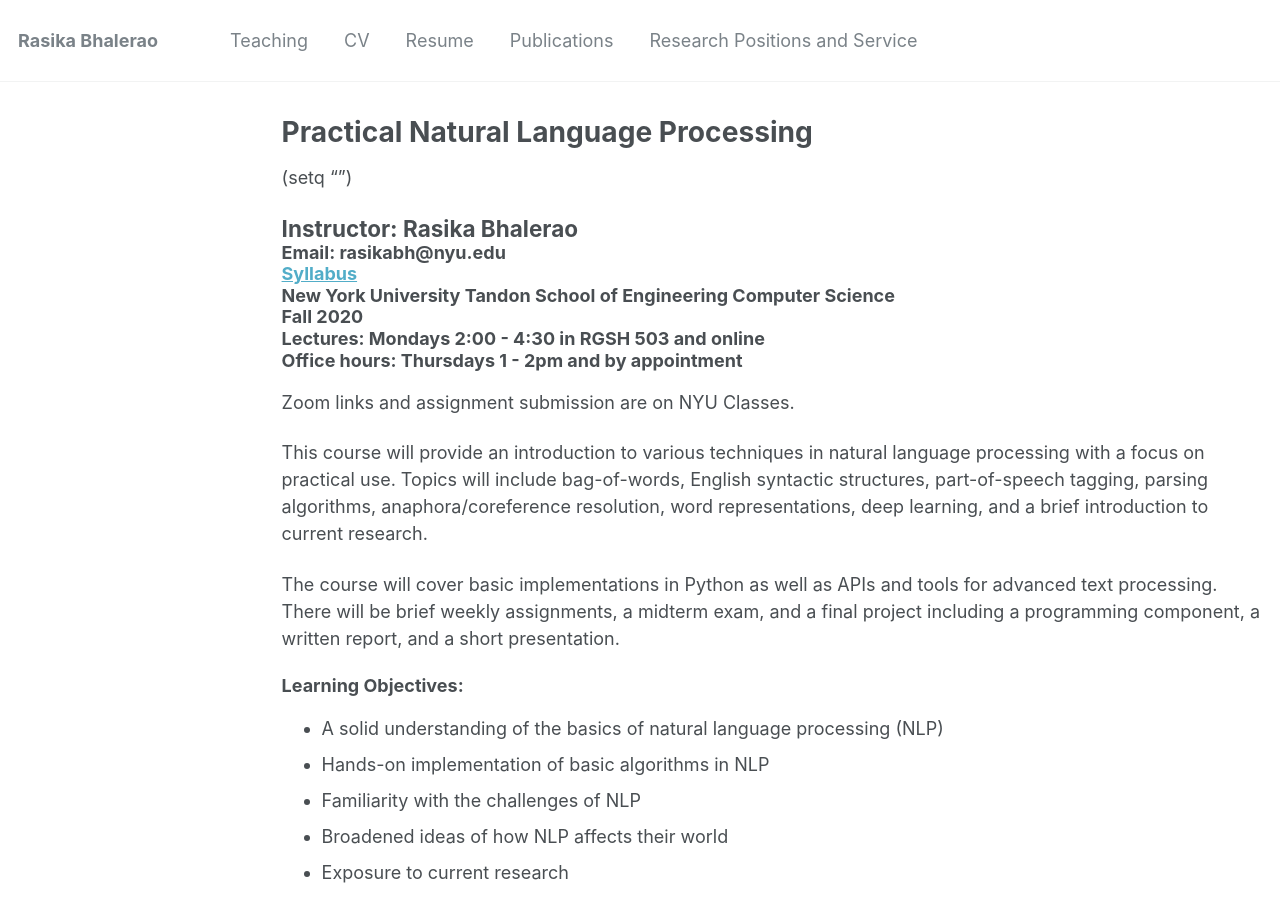
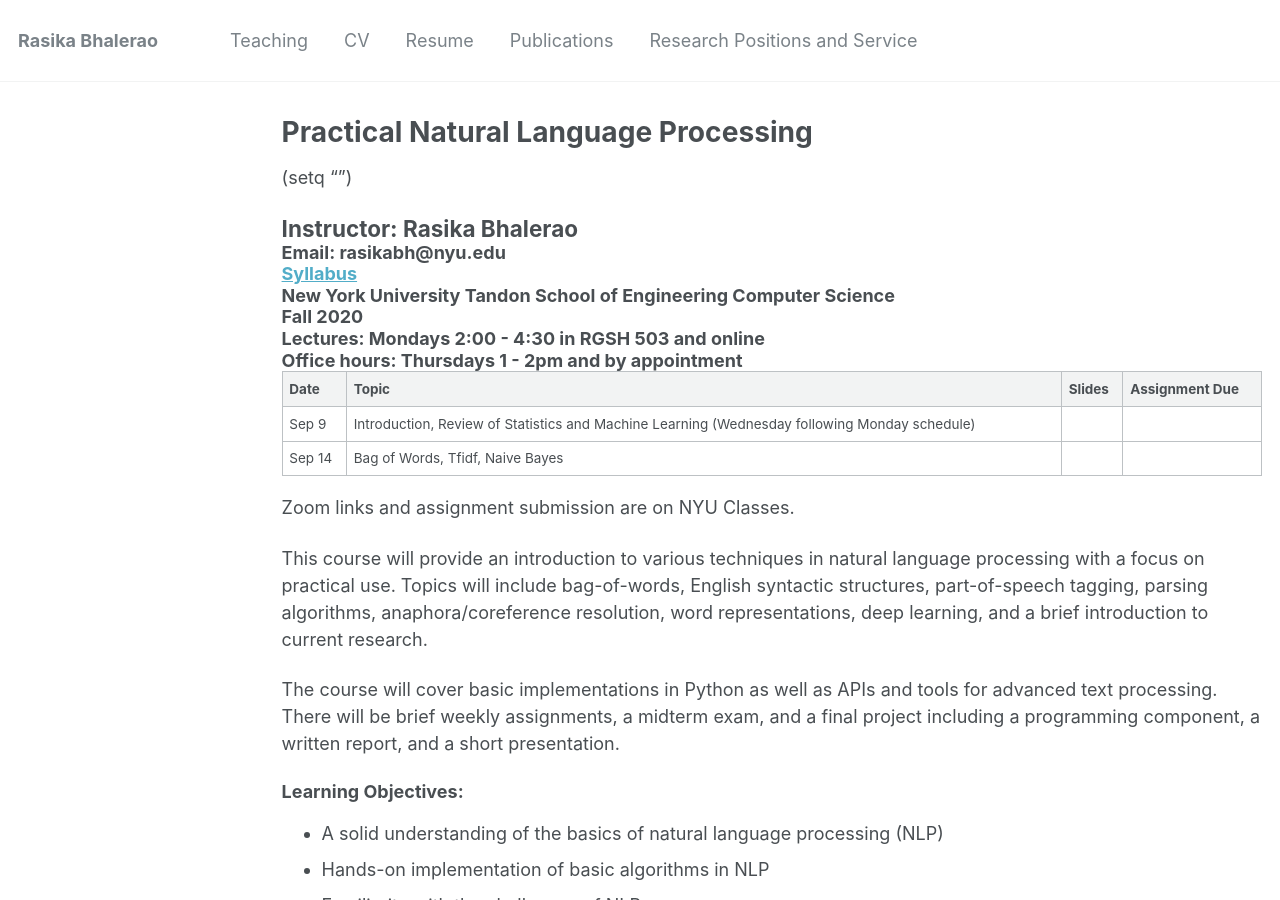
Before and after one commit to rasikabh/rasikabh.github.io, a Jekyll site: the page built from _pages/nlp2020.md, in a window 1280 px wide and 900 px high. Built offline with Jekyll 4.4.1, drawn with Linux system fonts in a browser that asks for light colours.

Commit message:
Update nlp2020.md

```diff
--- a/_pages/nlp2020.md
+++ b/_pages/nlp2020.md
@@ -18,6 +18,11 @@ author_profile: false
 ### Fall 2020
 ### Lectures: Mondays 2:00 - 4:30 in RGSH 503 and online
 ### Office hours: Thursdays 1 - 2pm and by appointment
+
+| Date   | Topic                                                                                         | Slides | Assignment Due |
+|--------|-----------------------------------------------------------------------------------------------|--------|----------------|
+| Sep 9  | Introduction, Review of Statistics and Machine Learning (Wednesday following Monday schedule) |        |                |
+| Sep 14 | Bag of Words, Tfidf, Naive Bayes                                                              |        |                |
 
 Zoom links and assignment submission are on NYU Classes.
 
```
